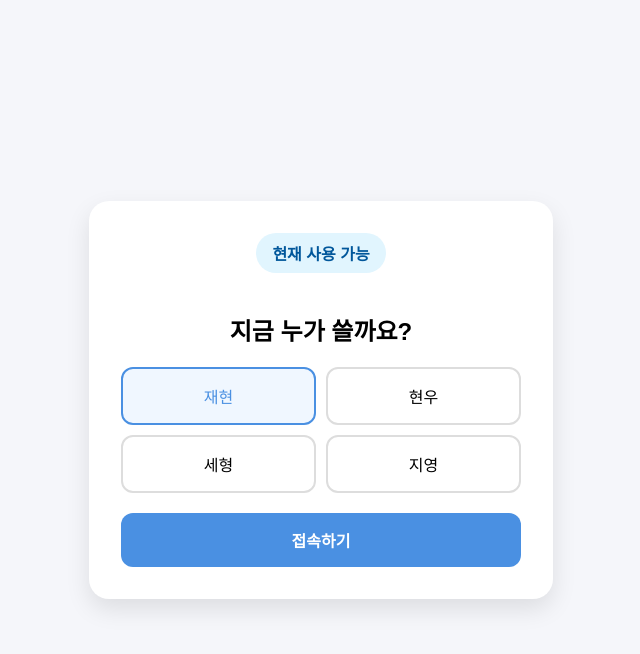
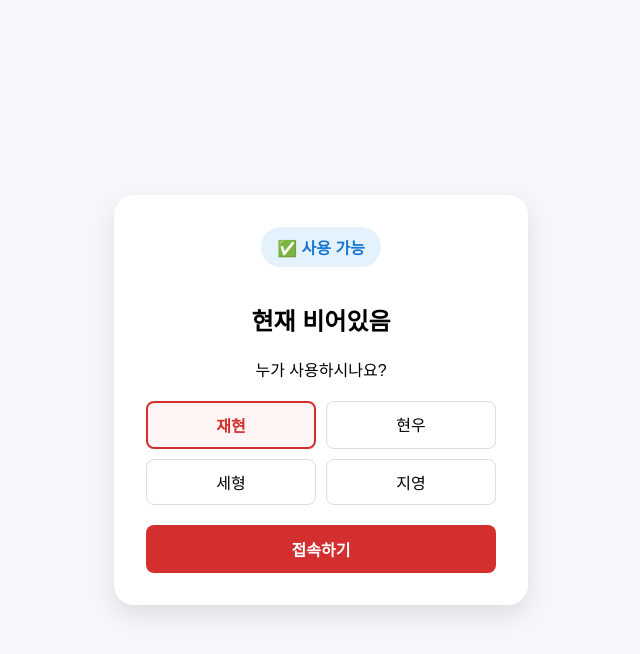
Before and after one commit to dlwogus2002/simulation-lock, a plain HTML site: page index.html in a window 1280 px wide. Both pictures are taken after a click on the element "재현". Shown: the whole page, without its empty margins (319-959 px from the left). Drawn offline with Linux system fonts and the light colour scheme; no server answers.

Commit message:
Update index.html

```diff
--- a/index.html
+++ b/index.html
@@ -3,113 +3,107 @@
 <head>
     <meta charset="UTF-8">
     <meta name="viewport" content="width=device-width, initial-scale=1.0">
-    <title>시뮬레이션 사용 현황</title>
+    <title>시뮬레이션 점유 현황</title>
     <style>
-        :root { --primary: #4a90e2; --danger: #e74c3c; --bg: #f5f6fa; }
-        body { font-family: 'Pretendard', sans-serif; background: var(--bg); display: flex; justify-content: center; align-items: center; height: 100vh; margin: 0; }
-        .app-container { background: white; padding: 2rem; border-radius: 20px; box-shadow: 0 10px 25px rgba(0,0,0,0.1); width: 90%; max-width: 400px; text-align: center; }
-        .status-badge { display: inline-block; padding: 8px 16px; border-radius: 20px; font-weight: bold; margin-bottom: 20px; }
-        .status-free { background: #e1f5fe; color: #01579b; }
-        .status-busy { background: #ffebee; color: #c62828; }
-        .user-grid { display: grid; grid-template-columns: 1fr 1fr; gap: 10px; margin: 20px 0; }
-        .user-option { border: 2px solid #ddd; padding: 15px; border-radius: 12px; cursor: pointer; transition: 0.3s; }
-        .user-option.active { border-color: var(--primary); background: #f0f7ff; color: var(--primary); }
-        button { width: 100%; padding: 15px; border: none; border-radius: 12px; font-size: 1rem; font-weight: bold; cursor: pointer; transition: 0.2s; }
-        .btn-connect { background: var(--primary); color: white; }
-        .btn-disconnect { background: var(--danger); color: white; }
+        body { font-family: sans-serif; background: #f5f7fa; display: flex; justify-content: center; align-items: center; height: 100vh; margin: 0; }
+        .card { background: white; padding: 2rem; border-radius: 20px; box-shadow: 0 10px 25px rgba(0,0,0,0.1); width: 350px; text-align: center; }
+        .badge { padding: 8px 16px; border-radius: 50px; font-weight: bold; display: inline-block; margin-bottom: 15px; }
+        .free { background: #e3f2fd; color: #1976d2; }
+        .busy { background: #ffebee; color: #d32f2f; }
+        .user-list { display: grid; grid-template-columns: 1fr 1fr; gap: 10px; margin: 20px 0; }
+        .user-item { border: 1px solid #ddd; padding: 10px; border-radius: 8px; cursor: pointer; }
+        .user-item.selected { border: 2px solid #d32f2f; background: #fff5f5; color: #d32f2f; font-weight: bold; }
+        button { width: 100%; padding: 12px; border: none; border-radius: 8px; font-size: 16px; cursor: pointer; font-weight: bold; }
+        .btn-in { background: #d32f2f; color: white; }
+        .btn-out { background: #e74c3c; color: white; }
+        .warning-text { color: #e74c3c; font-size: 13px; margin-top: 12px; font-weight: bold; display: block; }
         .hidden { display: none; }
     </style>
 </head>
 <body>
 
-<div class="app-container">
-    <div id="statusArea">
-        <div id="statusDisplay" class="status-badge status-free">현재 사용 가능</div>
-        <h2 id="mainMessage">지금 누가 쓸까요?</h2>
+<div class="card">
+    <div id="statusBadge" class="badge free">✅ 사용 가능</div>
+    <h2 id="statusTitle">현재 비어있음</h2>
+
+    <div id="loginArea">
+        <p>누가 사용하시나요?</p>
+        <div class="user-list">
+            <div class="user-item" onclick="sel('재현')">재현</div>
+            <div class="user-item" onclick="sel('현우')">현우</div>
+            <div class="user-item" onclick="sel('세형')">세형</div>
+            <div class="user-item" onclick="sel('지영')">지영</div>
+        </div>
+        <button id="inBtn" class="btn-in" onclick="connect()" disabled>접속하기</button>
     </div>
 
-    <div id="setupView">
-        <div class="user-grid" id="userList">
-            <div class="user-option" onclick="selectUser('재현')">재현</div>
-            <div class="user-option" onclick="selectUser('현우')">현우</div>
-            <div class="user-option" onclick="selectUser('세형')">세형</div>
-            <div class="user-option" onclick="selectUser('지영')">지영</div>
-        </div>
-        <button class="btn-connect" id="connectBtn" onclick="startUsing()" disabled>접속하기</button>
-    </div>
-
-    <div id="usingView" class="hidden">
-        <button class="btn-disconnect" onclick="stopUsing()">접속 종료</button>
+    <div id="logoutArea" class="hidden">
+        <button class="btn-out" onclick="disconnect()">접속 종료</button>
+        <span class="warning-text">⚠️ 본인 외에 누르지 마세요</span>
     </div>
 </div>
 
 <script type="module">
-    import { initializeApp } from "https://www.gstatic.com/firebasejs/10.8.0/firebase-app.js";
-    import { getDatabase, ref, set, onValue } from "https://www.gstatic.com/firebasejs/10.8.0/firebase-database.js";
+    import { initializeApp } from "https://www.gstatic.com/firebasejs/10.7.1/firebase-app.js";
+    import { getDatabase, ref, set, onValue } from "https://www.gstatic.com/firebasejs/10.7.1/firebase-database.js";
 
-    // 🔴 중요: 본인의 Firebase 설정값으로 교체해야 합니다!
     const firebaseConfig = {
         databaseURL: "https://simapp-a2c75-default-rtdb.asia-southeast1.firebasedatabase.app/"
     };
 
     const app = initializeApp(firebaseConfig);
     const db = getDatabase(app);
-    const statusRef = ref(db, 'sim-status');
+    const dbRef = ref(db, 'room/status');
 
-    let currentUser = "";
+    let myName = "";
 
-    // 실시간 상태 감시
-    onValue(statusRef, (snapshot) => {
-        const data = snapshot.val();
-        updateUI(data);
-    });
-
-    // 사용자 선택 함수
-    window.selectUser = (name) => {
-        currentUser = name;
-        document.querySelectorAll('.user-option').forEach(el => {
-            el.classList.toggle('active', el.innerText === name);
+    window.sel = (name) => {
+        myName = name;
+        document.querySelectorAll('.user-item').forEach(el => {
+            el.classList.toggle('selected', el.innerText === name);
         });
-        document.getElementById('connectBtn').disabled = false;
+        document.getElementById('inBtn').disabled = false;
     };
 
-    // 접속 시작
-    window.startUsing = () => {
-        set(statusRef, { user: currentUser, isBusy: true });
+    window.connect = () => {
+        set(dbRef, { user: myName, active: true });
     };
 
-    // 접속 종료
-    window.stopUsing = () => {
-        set(statusRef, { user: "", isBusy: false });
+    window.disconnect = () => {
+        if(confirm("정말로 접속을 종료하시겠습니까?")) {
+            set(dbRef, { user: "", active: false });
+        }
     };
 
-    // UI 업데이트 로직
-    function updateUI(data) {
-        const display = document.getElementById('statusDisplay');
-        const msg = document.getElementById('mainMessage');
-        const setup = document.getElementById('setupView');
-        const using = document.getElementById('usingView');
+    onValue(dbRef, (snap) => {
+        const data = snap.val();
+        const badge = document.getElementById('statusBadge');
+        const title = document.getElementById('statusTitle');
+        const loginArea = document.getElementById('loginArea');
+        const logoutArea = document.getElementById('logoutArea');
 
-        if (data && data.isBusy) {
-            display.innerText = "🚨 접속 중";
-            display.className = "status-badge status-busy";
-            msg.innerText = `${data.user} 님이 사용 중입니다.`;
+        if (data && data.active) {
+            badge.innerText = "🚨 접속 중";
+            badge.className = "badge busy";
+            title.innerText = data.user + " 님이 사용 중입니다.";
 
-            // 내가 접속 중이라면 종료 버튼만 보여줌
-            if (data.user === currentUser) {
-                setup.classList.add('hidden');
-                using.classList.remove('hidden');
-            } else {
-                setup.classList.add('hidden'); // 다른 사람이 쓰면 선택 못하게 숨김
-            }
+            // 핵심 변경: 누군가 사용 중이면 누구나 '접속 종료' 버튼을 볼 수 있음
+            loginArea.classList.add('hidden');
+            logoutArea.classList.remove('hidden');
         } else {
-            display.innerText = "✅ 사용 가능";
-            display.className = "status-badge status-free";
-            msg.innerText = "지금 누가 쓸까요?";
-            setup.classList.remove('hidden');
-            using.classList.add('hidden');
+            badge.innerText = "✅ 사용 가능";
+            badge.className = "badge free";
+            title.innerText = "현재 비어있음";
+            loginArea.classList.remove('hidden');
+            logoutArea.classList.add('hidden');
+
+            // 초기화
+            myName = "";
+            document.querySelectorAll('.user-item').forEach(el => el.classList.remove('selected'));
+            document.getElementById('inBtn').disabled = true;
         }
-    }
+    });
 </script>
+
 </body>
 </html>
```
